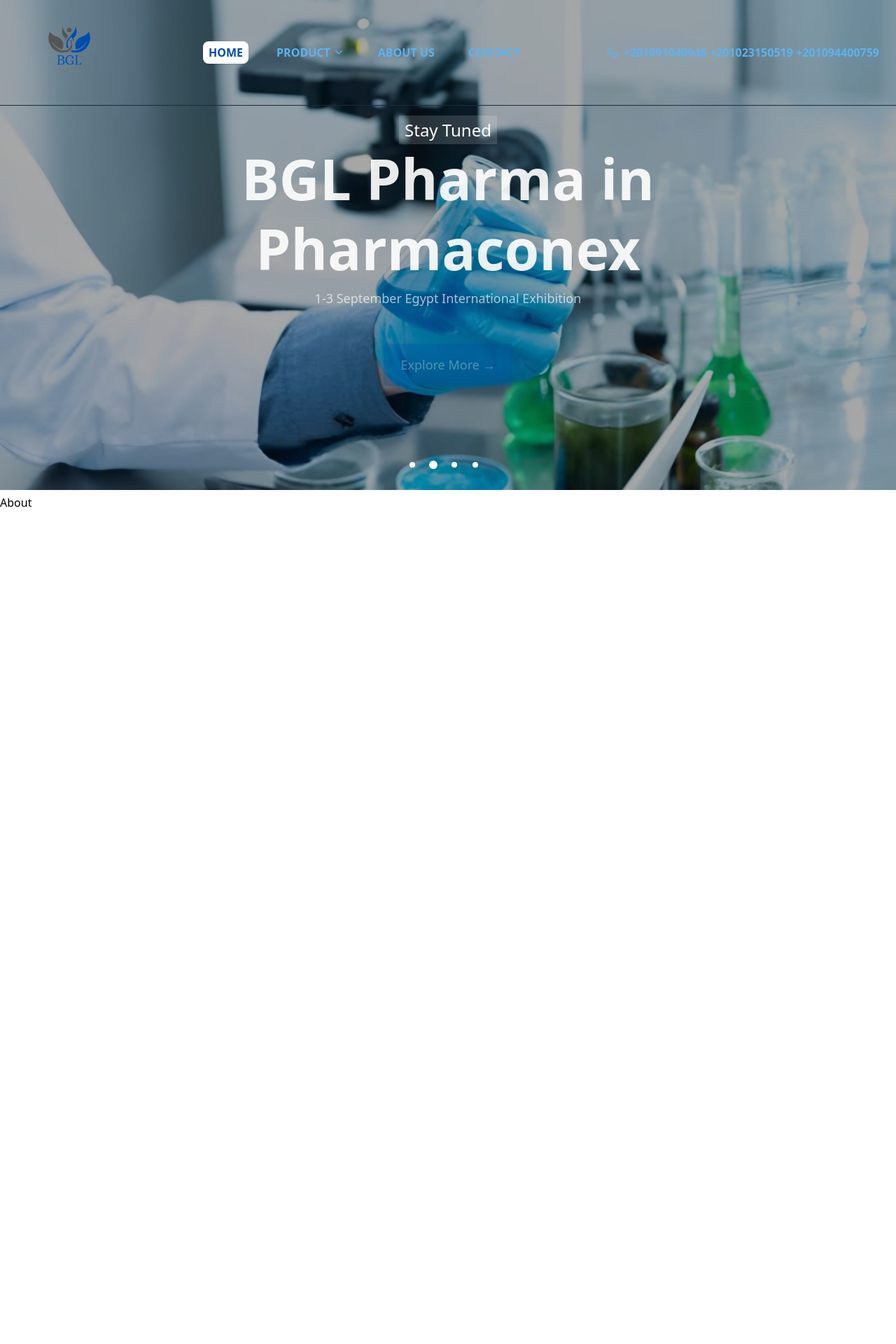
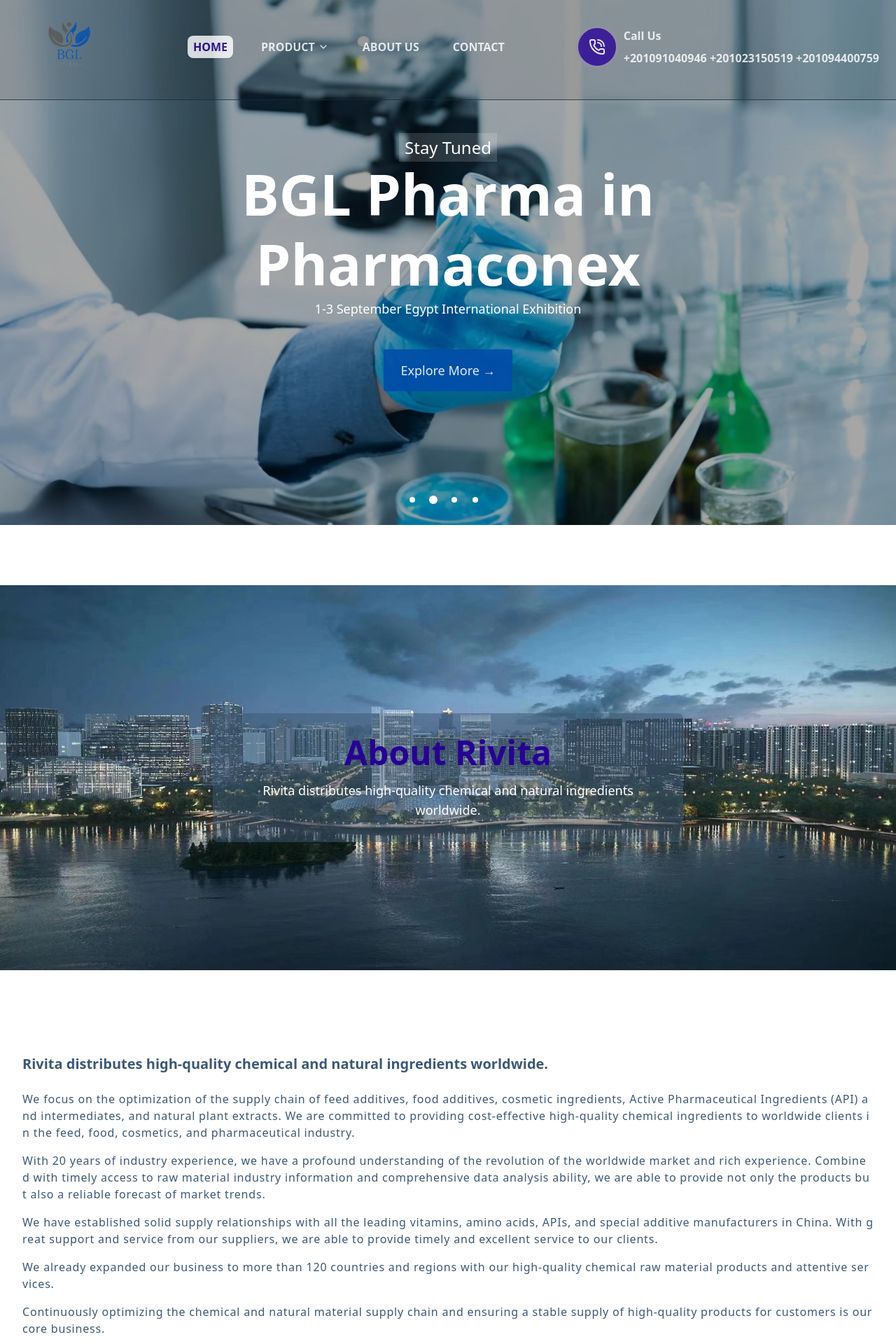
Before and after one commit to 3b3zeem/BGLPharma, a React (Vite) app: page / in a window 1280 px wide. Shown: the top 1920 px of the page at 70% size. Before the commit the page ends 800 px from the top, so only its background shows below. Built offline with nearby package versions, Linux system fonts and the light colour scheme.

Commit message:
Refactor code structure for improved readability and maintainability

```diff
--- a/src/App.css
+++ b/src/App.css
@@ -5,7 +5,7 @@
 }
 
 ::-webkit-scrollbar-thumb {
-  background-color: #333e2c;
+  background-color: #1a257f;
 }
 
 img {
--- a/src/components/HomeComponents/About/About.jsx
+++ b/src/components/HomeComponents/About/About.jsx
@@ -1,9 +1,49 @@
-import React from 'react'
+import React from "react";
+import about from "../../../assets/Images/AboutHome.jpeg";
 
 const About = () => {
   return (
-    <div>About</div>
-  )
-}
+    <div className="w-full mx-auto py-20">
+      <section class="relative h-[550px] overflow-hidden">
+        <div
+          class="absolute inset-0 bg-cover bg-center bg-fixed z-0"
+          style={{ backgroundImage: `url(${about})` }}
+        ></div>
 
-export default About
+        <div class="relative z-10 flex items-center justify-center h-full px-4">
+          <div class="bg-[#3c5975]/50  text-center p-8 rounded-lg max-w-2xl text-white">
+            <h2 class="text-5xl font-bold mb-4 text-[#270195]">About Rivita</h2>
+            <p class="text-lg font-medium">
+              Rivita distributes high-quality chemical and natural ingredients
+              worldwide.
+            </p>
+          </div>
+        </div>
+      </section>
+
+      <section className="max-w-7xl mx-auto py-30 px-4 sm:px-6 lg:px-8 bg-white md:px-20 text-gray-800">
+        <h3 className="text-xl font-[700] mb-6 text-[#3c5975]">
+          Rivita distributes high-quality chemical and natural ingredients
+          worldwide.
+        </h3>
+        <p className="mb-4 text-[#3c5975] space-x-0.5 break-all tracking-wider">
+          We focus on the optimization of the supply chain of feed additives, food additives, cosmetic ingredients, Active Pharmaceutical Ingredients (API) and intermediates, and natural plant extracts. We are committed to providing cost-effective high-quality chemical ingredients to worldwide clients in the feed, food, cosmetics, and pharmaceutical industry.
+        </p>
+        <p className="mb-4 text-[#3c5975] space-x-0.5 break-all tracking-wider">
+          With 20 years of industry experience, we have a profound understanding of the revolution of the worldwide market and rich experience. Combined with timely access to raw material industry information and comprehensive data analysis ability, we are able to provide not only the products but also a reliable forecast of market trends.
+        </p>
+        <p className="mb-4 text-[#3c5975] space-x-0.5 break-all tracking-wider">
+         We have established solid supply relationships with all the leading vitamins, amino acids, APIs, and special additive manufacturers in China. With great support and service from our suppliers, we are able to provide timely and excellent service to our clients.
+        </p>
+        <p className="mb-4 text-[#3c5975] space-x-0.5 break-all tracking-wider">
+          We already expanded our business to more than 120 countries and regions with our high-quality chemical raw material products and attentive services.
+        </p>
+        <p className="text-[#3c5975] space-x-0.5 break-all tracking-wider">
+          Continuously optimizing the chemical and natural material supply chain and ensuring a stable supply of high-quality products for customers is our core business.
+        </p>
+      </section>
+    </div>
+  );
+};
+
+export default About;
--- a/src/components/HomeComponents/Hero/Hero.jsx
+++ b/src/components/HomeComponents/Hero/Hero.jsx
@@ -1,4 +1,5 @@
 import React, { useRef, useState } from "react";
+import { useNavigate } from "react-router-dom";
 import Slider from "react-slick";
 import { motion } from "framer-motion";
 
@@ -10,6 +11,8 @@
 const Hero = () => {
   const sliderRef = useRef(null);
   const [currentSlide, setCurrentSlide] = useState(0);
+
+  const navigate = useNavigate();
 
   const slides = [
     {
@@ -89,7 +92,7 @@
         {slides.map((slide, index) => (
           <div key={index}>
             <div
-              className="relative h-[500px] sm:h-[600px] md:h-[650px] lg:h-[700px] bg-cover bg-center"
+              className="relative h-[500px] sm:h-[600px] md:h-[650px] lg:h-[750px] bg-cover bg-center"
               style={{ backgroundImage: `url(${slide.image})` }}
             >
               <div className="absolute inset-0 flex items-center justify-center text-center text-white bg-black/35">
@@ -122,7 +125,8 @@
                     {slide.description}
                   </motion.p>
                   <motion.button
-                    className="bg-[#014caa] text-white px-4 py-2 sm:px-5 sm:py-3 md:px-6 md:py-4 rounded text-base sm:text-lg"
+                    className="bg-[#014caa] text-white px-4 py-2 sm:px-5 sm:py-3 md:px-6 md:py-4 rounded text-base sm:text-lg cursor-pointer customEffect"
+                    onClick={() => navigate("/about")}
                     key={currentSlide + "-btn"}
                     initial={{ opacity: 0, y: 30 }}
                     animate={{ opacity: 1, y: 0 }}
--- a/src/components/NavBar/NavBar.jsx
+++ b/src/components/NavBar/NavBar.jsx
@@ -9,16 +9,38 @@
   Facebook,
   Linkedin,
   Youtube,
+  PhoneCall,
 } from "lucide-react";
 import { Link, NavLink } from "react-router-dom";
 
 const NavBar = () => {
   const [sidebarOpen, setSidebarOpen] = useState(false);
+  const [scrolled, setScrolled] = useState(false);
+
+  React.useEffect(() => {
+    const handleScroll = () => {
+      setScrolled(window.scrollY > 100);
+    };
+    window.addEventListener("scroll", handleScroll);
+    return () => window.removeEventListener("scroll", handleScroll);
+  }, []);
 
   return (
     <React.Fragment>
       {/* Main NavBar */}
-      <nav className="fixed top-0 left-0 w-full bg-transparent text-white flex items-center justify-between px-6 border-b border-[#1a2c3a] z-[100] overflow-hidden">
+      <nav
+        className={`fixed top-0 left-0 w-full flex items-center justify-between px-0 lg:px-6 border-b border-[#1a2c3a] z-[100]
+          ${
+            scrolled
+              ? "bg-gradient-to-r from-[#1a237e] to-[#2266b3] shadow-lg backdrop-blur-md"
+              : "bg-black/10"
+          }
+        transition-all duration-700 ease-in-out
+          ${
+            scrolled ? "opacity-100 translate-y-0" : "opacity-80 -translate-y-2"
+          }
+        `}
+      >
         <div className="flex items-center">
           <img src="/logo.png" alt="Logo" width={150} />
         </div>
@@ -29,8 +51,8 @@
             className={({ isActive }) =>
               `cursor-pointer transition-colors duration-200 px-2 py-1 rounded-lg ${
                 isActive
-                  ? "bg-white bg-opacity-10 text-[#014caa] shadow"
-                  : "hover:text-[#014caa] text-[#5bb3f0]"
+                  ? "bg-white bg-opacity-10 text-[#270195] shadow"
+                  : "hover:text-[#270195] text-white"
               }`
             }
             end
@@ -42,15 +64,15 @@
             className={({ isActive }) =>
               `relative group cursor-pointer transition-colors duration-200 px-2 py-1 rounded-lg ${
                 isActive
-                  ? "bg-white bg-opacity-10 text-[#014caa] shadow"
-                  : "hover:text-[#014caa] text-[#5bb3f0]"
+                  ? "bg-white bg-opacity-10 text-[#270195] shadow"
+                  : "hover:text-[#270195] text-white"
               }`
             }
           >
             <span className="flex items-center">
               PRODUCT <ChevronDown size={16} className="ml-1" />
             </span>
-            <ul className="absolute left-0 top-full bg-white text-[#014caa] rounded shadow-lg mt-2 min-w-[120px] opacity-0 group-hover:opacity-100 transition-opacity z-10">
+            <ul className="absolute left-0 top-full bg-white text-[#270195] rounded shadow-lg mt-2 min-w-[120px] opacity-0 group-hover:opacity-100 transition-opacity z-10">
               <li className="px-4 py-2 hover:bg-[#e6f0fa] cursor-pointer">
                 Product 1
               </li>
@@ -64,8 +86,8 @@
             className={({ isActive }) =>
               `cursor-pointer transition-colors duration-200 px-2 py-1 rounded-lg ${
                 isActive
-                  ? "bg-white bg-opacity-10 text-[#014caa] shadow"
-                  : "hover:text-[#014caa] text-[#5bb3f0]"
+                  ? "bg-white bg-opacity-10 text-[#270195] shadow"
+                  : "hover:text-[#270195] text-white"
               }`
             }
           >
@@ -76,8 +98,8 @@
             className={({ isActive }) =>
               `cursor-pointer transition-colors duration-200 px-2 py-1 rounded-lg ${
                 isActive
-                  ? "bg-white bg-opacity-10 text-[#014caa] shadow"
-                  : "hover:text-[#014caa] text-[#5bb3f0]"
+                  ? "bg-white bg-opacity-10 text-[#270195] shadow"
+                  : "hover:text-[#270195] text-white"
               }`
             }
           >
@@ -85,9 +107,15 @@
           </NavLink>
         </ul>
 
-        <div className="hidden md:flex gap-8 items-center">
-          <span className="flex items-center gap-2 text-[#5bb3f0] font-semibold">
-            <Phone size={16} /> +201091040946 +201023150519 +201094400759
+        <div className="hidden lg:flex gap-8 items-center">
+          <span className="flex items-center gap-2 text-white font-semibold">
+            <span className="bg-[#270195] w-10 h-10 lg:w-15 lg:h-15 rounded-full border-3 border-[#918ca1] flex justify-center items-center transition duration-300">
+              <PhoneCall className="w-3 h-3 lg:w-6 lg:h-6" />
+            </span>
+            <div className="flex flex-col gap-2">
+              <span>Call Us</span>
+              +201091040946 +201023150519 +201094400759
+            </div>
           </span>
         </div>
 
--- a/src/components/Up-to-top/Up-to-top.jsx
+++ b/src/components/Up-to-top/Up-to-top.jsx
@@ -21,7 +21,7 @@
   return (
     <React.Fragment>
       <motion.button
-        className="fixed bottom-8 right-8 bg-[#333e2c] border border-[#fff] text-white p-3 rounded shadow-lg hover:bg-[#808080] transition duration-300 z-100 cursor-pointer"
+        className="fixed bottom-8 right-8 bg-[#3c5975] border border-[#fff] text-white p-3 rounded shadow-lg hover:bg-[#808080] transition duration-300 z-100 cursor-pointer"
         onClick={scrollToTop}
         initial={{ opacity: 0, y: 20 }}
         animate={{ opacity: isVisible ? 1 : 0, y: isVisible ? 0 : 20 }}
```
Also changed, not shown: src/assets/BeforeAbout.png (added), src/assets/Images/AboutHome.jpeg (added).
